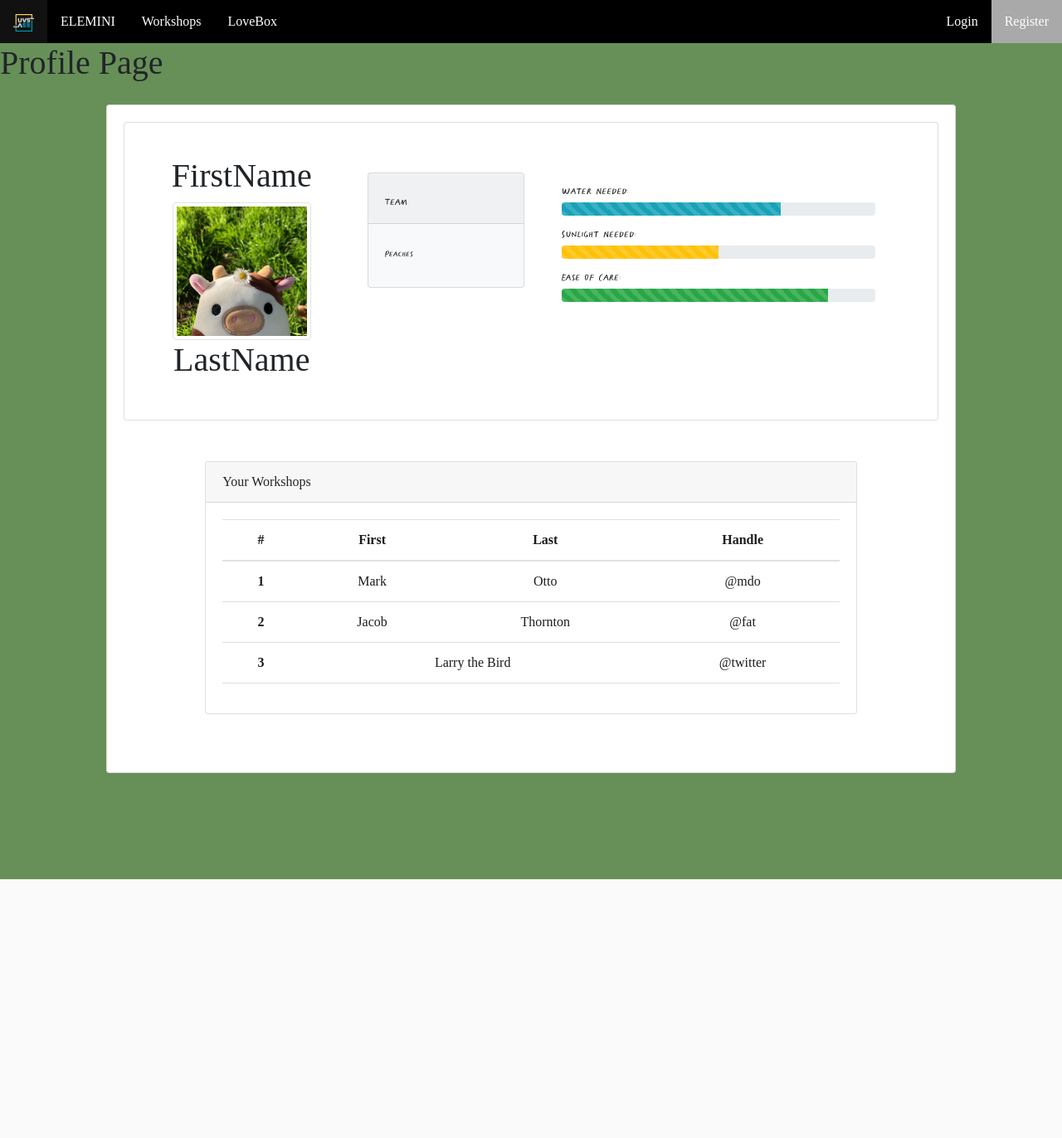
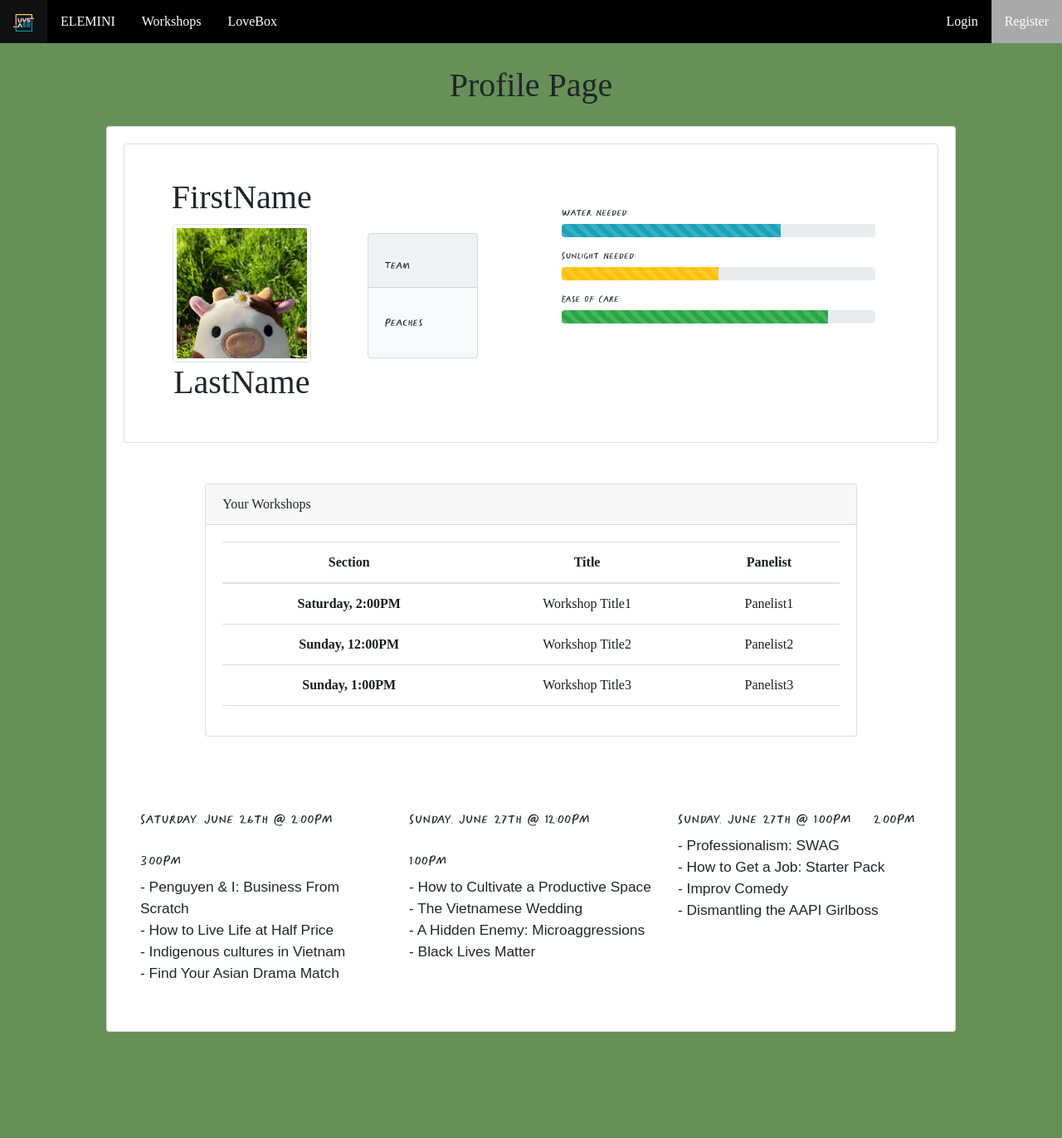
Before and after one commit to courtneyyaps/USASE-Elemini-Gamification-System, a PHP site: page /views/profile.php in a window 1280 px wide. Shown: the whole page at 83% size. Before the commit the page ends 1060 px from the top, so only its background shows below. Run offline with PHP 8.4, Linux system fonts and the light colour scheme; some web fonts are replaced.

Commit message:
updated profile

```diff
--- a/css/profile.css
+++ b/css/profile.css
@@ -2,7 +2,14 @@
     src: url(../fonts/CheddarGothicRough-Italic.otf);
     font-family: cheddar-italic;
 }
+@font-face {
+    src: url(../fonts/CheddarGothicRough-Regular.otf);
+    font-family: cheddar;
+}
 
+p {
+    font-family: Arial; font-size: 13pt;
+}
 .pageHeader {
 
     font-family: cheddar-italic;
--- a/css/workshops.css
+++ b/css/workshops.css
@@ -17,6 +17,7 @@
 }
 .sectionHeader {
     margin-bottom: 2%;
+    margin-top: 5%;
 }
 .instructions {
     margin: 2%;
--- a/views/profile.php
+++ b/views/profile.php
@@ -13,7 +13,7 @@
 <body>
 <?php include('menubar.php'); ?>
 
-<h1> Profile Page </h1>
+<h1 style="font-family: cheddar; text-align: center; margin-top: 20pt;"> Profile Page </h1>
 
     <div class="card outter">
         <div class="card-body">
@@ -33,10 +33,10 @@
                                     <div class="row">
                                         <div class="col-6 col-md-4">
 
-                                            <div class="card bg-light mb-3" style="max-width: 150pt;">
-                                                <div class="card-header">Team</div>
+                                            <div class="card bg-light mb-3" style="max-width: 100pt; margin-top: 35pt;">
+                                                <div class="card-header" style="font-size: 20pt;">Team</div>
                                                 <div class="card-body">
-                                                    <h5 class="card-title">Peaches</h5>
+                                                    <h5 class="card-title" style="font-size: 20pt;">Peaches</h5>
                                                 </div>
                                             </div>
 
@@ -80,29 +80,26 @@
                 <table class="table table-hover">
                     <thead>
                         <tr>
-                        <th scope="col">#</th>
-                        <th scope="col">First</th>
-                        <th scope="col">Last</th>
-                        <th scope="col">Handle</th>
+                        <th scope="col">Section</th>
+                        <th scope="col">Title</th>
+                        <th scope="col">Panelist</th>
                         </tr>
                     </thead>
                     <tbody>
                         <tr>
-                        <th scope="row">1</th>
-                        <td>Mark</td>
-                        <td>Otto</td>
-                        <td>@mdo</td>
+                        <th scope="row">Saturday, 2:00PM</th>
+                        <td>Workshop Title1</td>
+                        <td>Panelist1</td>
                         </tr>
                         <tr>
-                        <th scope="row">2</th>
-                        <td>Jacob</td>
-                        <td>Thornton</td>
-                        <td>@fat</td>
+                        <th scope="row">Sunday, 12:00PM</th>
+                        <td>Workshop Title2</td>
+                        <td>Panelist2</td>
                         </tr>
                         <tr>
-                        <th scope="row">3</th>
-                        <td colspan="2">Larry the Bird</td>
-                        <td>@twitter</td>
+                        <th scope="row">Sunday, 1:00PM</th>
+                        <td>Workshop Title3</td>
+                        <td>Panelist3</td>
                         </tr>
                     </tbody>
                     </table>
@@ -110,6 +107,34 @@
                 </div>
             </div>
 
+            <div class="container">
+            <div class="row">
+                <div class="col-sm" style="font-size: 25pt;">
+                Saturday, June 26th @ 2:00PM - 3:00PM
+                <br><p>- Penguyen & I: Business From Scratch
+                <br>- How to Live Life at Half Price
+                <br>- Indigenous cultures in Vietnam
+                <br>- Find Your Asian Drama Match
+                </p>
+                </div>
+                <div class="col-sm" style="font-size: 25pt;">
+                Sunday, June 27th @ 12:00PM - 1:00PM
+                <br><p>- How to Cultivate a Productive Space
+                <br>- The Vietnamese Wedding
+                <br>- A Hidden Enemy: Microaggressions
+                <br>- Black Lives Matter
+                </p>
+                </div>
+                <div class="col-sm" style="font-size: 25pt;">
+                Sunday, June 27th @ 1:00PM -2:00PM
+                <br><p>- Professionalism: SWAG
+                <br>- How to Get a Job: Starter Pack
+                <br>- Improv Comedy
+                <br>- Dismantling the AAPI Girlboss
+                </p>
+                </div>
+            </div>
+            </div>
 
         </div>
      </div>
```
Also changed, not shown: views/lovebox.php (+0 -10 lines).
